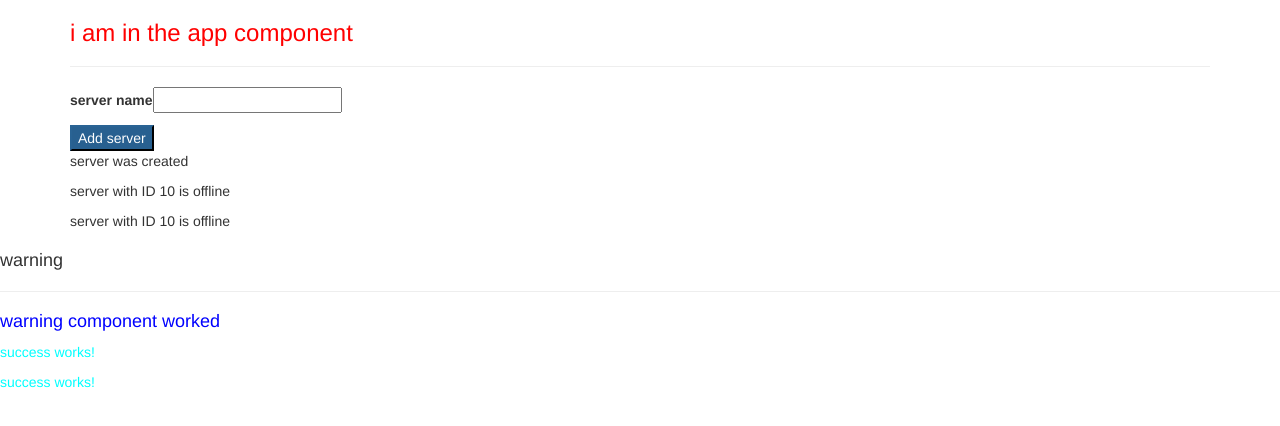
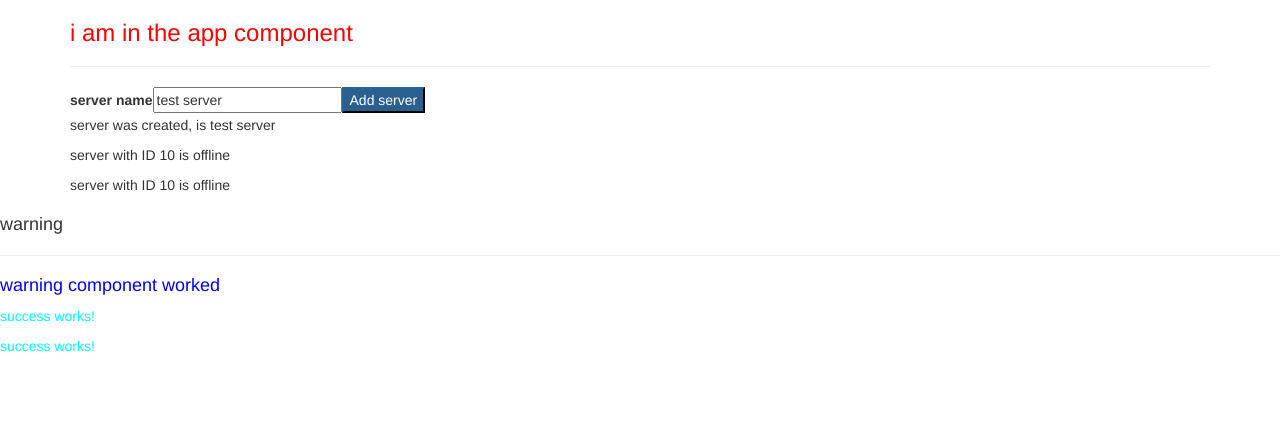
Before and after one commit to akhil888binoy/Recipo, an Angular app in the folder my-first-project/: page / in a window 1280 px wide. Both pictures are taken after a click on the button "Add server". Shown: the top 426 px of the page. Built offline with nearby package versions, Linux system fonts and the light colour scheme.

Commit message:
ngIf added to servers component file

```diff
--- a/my-first-project/src/app/servers/servers.component.html
+++ b/my-first-project/src/app/servers/servers.component.html
@@ -1,11 +1,18 @@
 <label >server name</label>
-<input type="text" class="formcontrol" (input)="onupdateservername($event)">
-<p>{{servername}}</p>
+
+<!--<input type="text" class="formcontrol" (input)="onupdateservername($event)">-->
+
+
+
+
+<input type="text" class="formcontrol" [(ngModel)]="servername">
+<!--<p>{{servername}}</p>-->
 
 
 
 
 <button class="btn-primary" [disabled]="!allownewserver" (click)= "oncreateserver()">Add server  </button>
-<p>{{servercreationstatus}}</p>
+<!--<p>{{servercreationstatus}}</p>-->
+<p *ngIf="servercreated">server was created, is {{servername}} </p>
 <app-server></app-server>
 <app-server></app-server>
--- a/my-first-project/src/app/servers/servers.component.ts
+++ b/my-first-project/src/app/servers/servers.component.ts
@@ -9,7 +9,8 @@ import { Component, OnInit } from '@angular/core';
 export class ServersComponent implements OnInit {
   allownewserver=false;
   servercreationstatus='no server was created';
-  servername=''
+  servername='test server';
+  servercreated= false ;
 
   constructor() {
     setTimeout(()=>{
@@ -20,7 +21,8 @@ export class ServersComponent implements OnInit {
   ngOnInit(): void {
   }
   oncreateserver(){
-    this.servercreationstatus='server was created';
+    this.servercreated=true;
+    this.servercreationstatus='server was created,the server is '+ this.servername;
   }
   onupdateservername(event: Event){
     this.servername= (<HTMLInputElement>event.target).value
```
